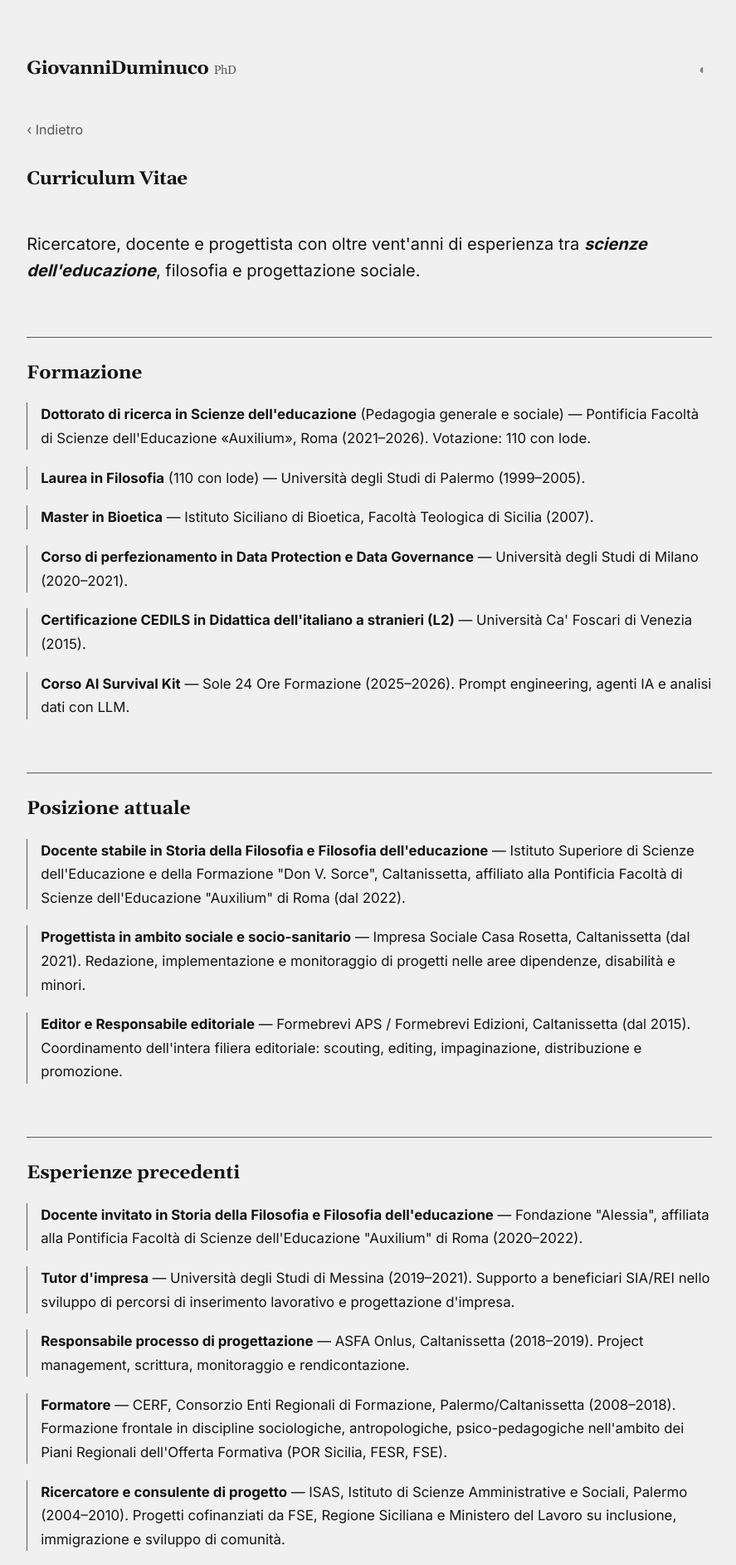
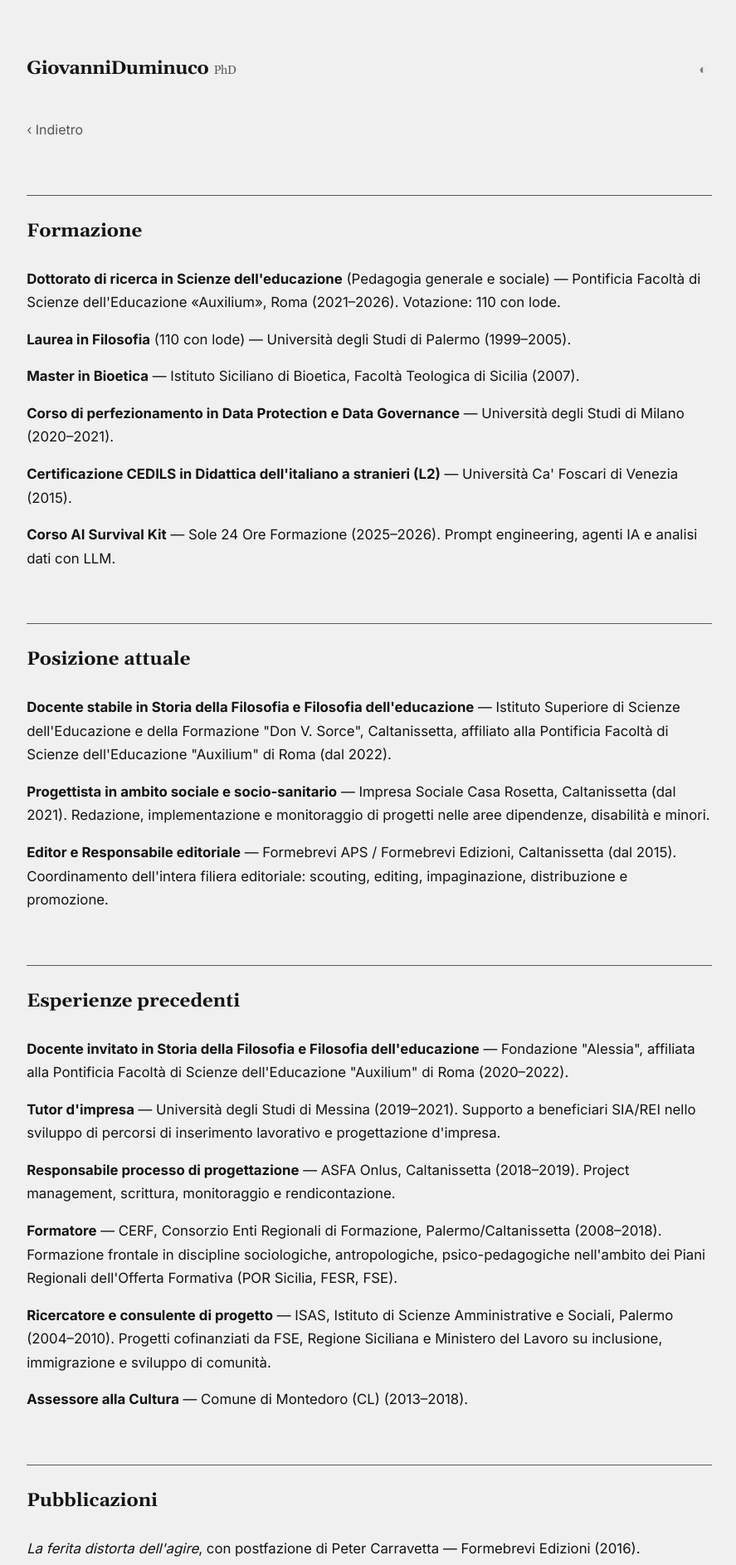
Before and after one commit to dumgio/dumgio.github.io, a Jekyll site: the page built from bio.md, in a window 1280 px wide. Shown: the top 1886 px of the page at 83% size, without its empty margins (195-1082 px from the left). Built offline with Jekyll 4.4.1, drawn with Linux system fonts in a browser that asks for light colours; comment, search, counter and statistics services are not loaded.

Commit message:
Pulizia pagine: rimuove titoli interni, aggiorna colore hover a verde smeraldo
Co-Authored-By: Claude Sonnet 4.6 <noreply@anthropic.com>

```diff
--- a/assets/css/style.css
+++ b/assets/css/style.css
@@ -2,7 +2,7 @@
   --dark: hsl(0deg, 0%, 8%);
   --light: hsl(0deg, 0%, 90%);
   --grey: hsl(0deg, 0%, 35%);
-  --primary: hsl(15deg, 65%, 45%); /* MODIFICATO: Rosso Terracotta per tema chiaro */
+  --primary: #10B77F;
   --highlight-selection-background-color: hsl(0deg, 0%, 45%);
   --heading-font: 'Gelasio', serif;
   --body-font: 'Inter', sans-serif;
@@ -21,7 +21,7 @@
     --highlight-bg-color: hsl(0deg, 0%, 85%);
     --highlight-text-color: hsl(0deg, 0%, 0%);
     --copyright-color: hsl(0deg, 0%, 60%);
-    --primary: hsl(15deg, 75%, 60%); /* MODIFICATO: Sfumatura Terracotta per tema scuro */
+    --primary: #13D494;
   }
 }
 
@@ -47,7 +47,7 @@ body.dark-theme {
   --highlight-bg-color: hsl(0deg, 0%, 85%);
   --highlight-text-color: hsl(0deg, 0%, 0%);
   --copyright-color: hsl(0deg, 0%, 60%);
-  --primary: hsl(15deg, 75%, 60%);
+  --primary: #13D494;
   -webkit-font-smoothing: subpixel-antialiased;
   letter-spacing: 0.01rem;
 }
@@ -58,7 +58,7 @@ body.light-theme {
   --highlight-bg-color: hsl(0deg, 0%, 8%);
   --highlight-text-color: hsl(0deg, 0%, 90%);
   --copyright-color: hsl(0deg, 0%, 35%);
-  --primary: hsl(15deg, 65%, 45%);
+  --primary: #10B77F;
   -webkit-font-smoothing: antialiased;
   letter-spacing: 0;
 }
--- a/bio.md
+++ b/bio.md
@@ -1,11 +1,12 @@
 ---
-layout: page
+layout: default
 title: Curriculum Vitae
 description: Curriculum vitae di Giovanni Duminuco (PhD) — ricercatore, docente, progettista e consulente con esperienza pluridecennale in ambito educativo, sociale e culturale.
 ---
-<div class="hero-intro hero-intro--sm">
-  Ricercatore, docente e progettista con oltre vent'anni di esperienza tra <em>scienze dell'educazione</em>, filosofia e progettazione sociale.
-</div>
+
+<nav class="page-back-nav">
+  <a href="{{ '/' | relative_url }}">‹ Indietro</a>
+</nav>
 
 <h2>Formazione</h2>
 <ul>
```
Also changed, not shown: appunti.md (+0 -1 lines), info.md (+0 -4 lines), now.md (+0 -2 lines).
